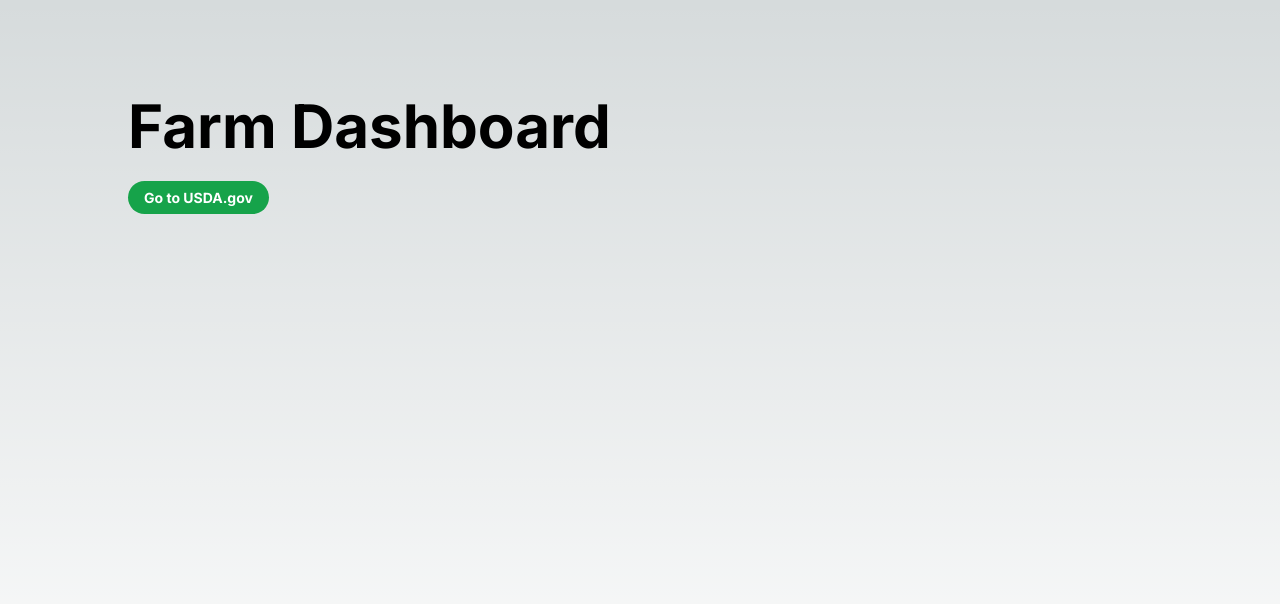
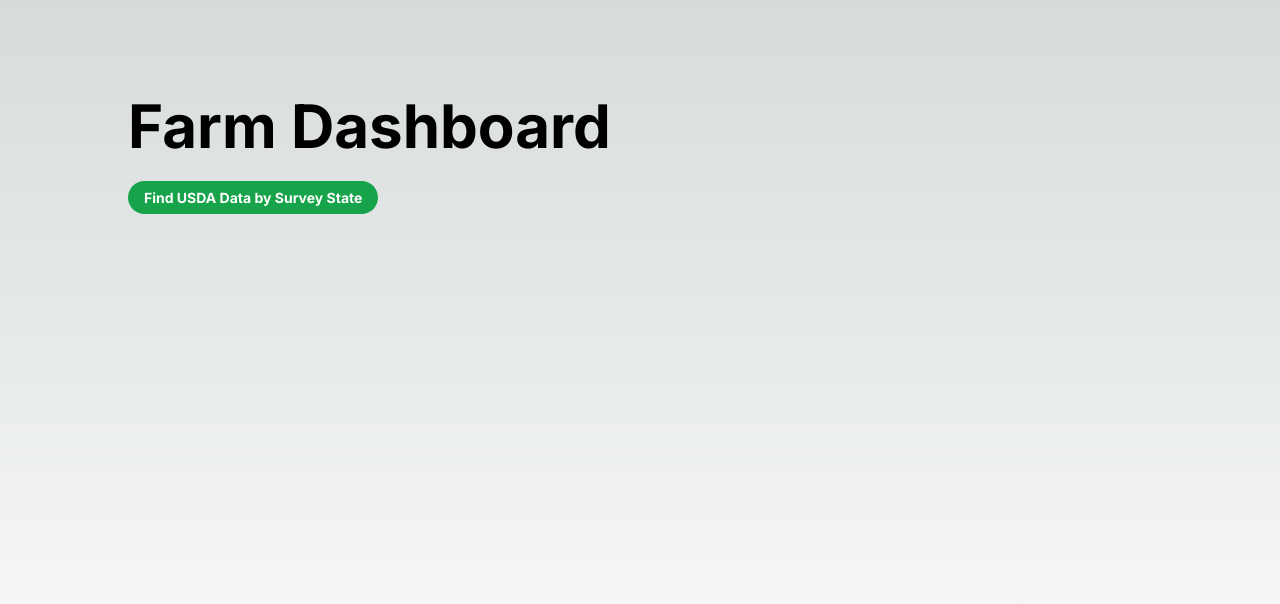
Before and after one commit to erlemulligan/farm-data, a Next.js app: page / in a window 1280 px wide. Shown: the top 604 px of the page. Built offline with nearby package versions, Linux system fonts and the light colour scheme.

Commit message:
adding farm survey state directory page and fetching data from usda api

```diff
--- a/src/app/page.tsx
+++ b/src/app/page.tsx
@@ -6,8 +6,8 @@
     <main className="flex min-h-screen flex-col items-center justify-between p-24">
       <div className="z-10 max-w-5xl w-full text-sm">
         <h1 className="text-6xl font-bold mb-8">Farm Dashboard</h1>
-        <Button href="https://www.usda.gov" target="_blank">
-          Go to USDA.gov
+        <Button href="/usda" target="_blank">
+          Find USDA Data by Survey State
         </Button>
       </div>
     </main>
--- /dev/null
+++ b/src/app/usda/page.tsx
@@ -0,0 +1,23 @@
+import Image from "next/image";
+import Button from '@/app/ui/Button';
+
+export default async function UsdaSurveyStates() {
+    const res = await fetch('https://api.ers.usda.gov/data/arms/state?api_key=jKvoVGh59o0KwHwtqCLzXjHRbzGJ6JOAAInqpUkB');
+    const data = await res.json();
+
+    return (
+        <main className="flex min-h-screen flex-col items-center justify-between p-24">
+            <div className="z-10 max-w-5xl w-full text-sm">
+                <h1 className="text-6xl font-bold mb-8">USDA Survey States</h1>
+                {data.data.map((state: any) => (
+                    <div key={state.id} className="flex items-center justify-between p-4 border-b border-gray-200">
+                        <h2 className="text-2xl font-bold">{state.name}</h2>
+                        <Button href={`/usda/state/${state.code}`} target="_self">
+                            View
+                        </Button>
+                    </div>
+                ))}
+            </div>
+        </main>
+    );
+}
```
